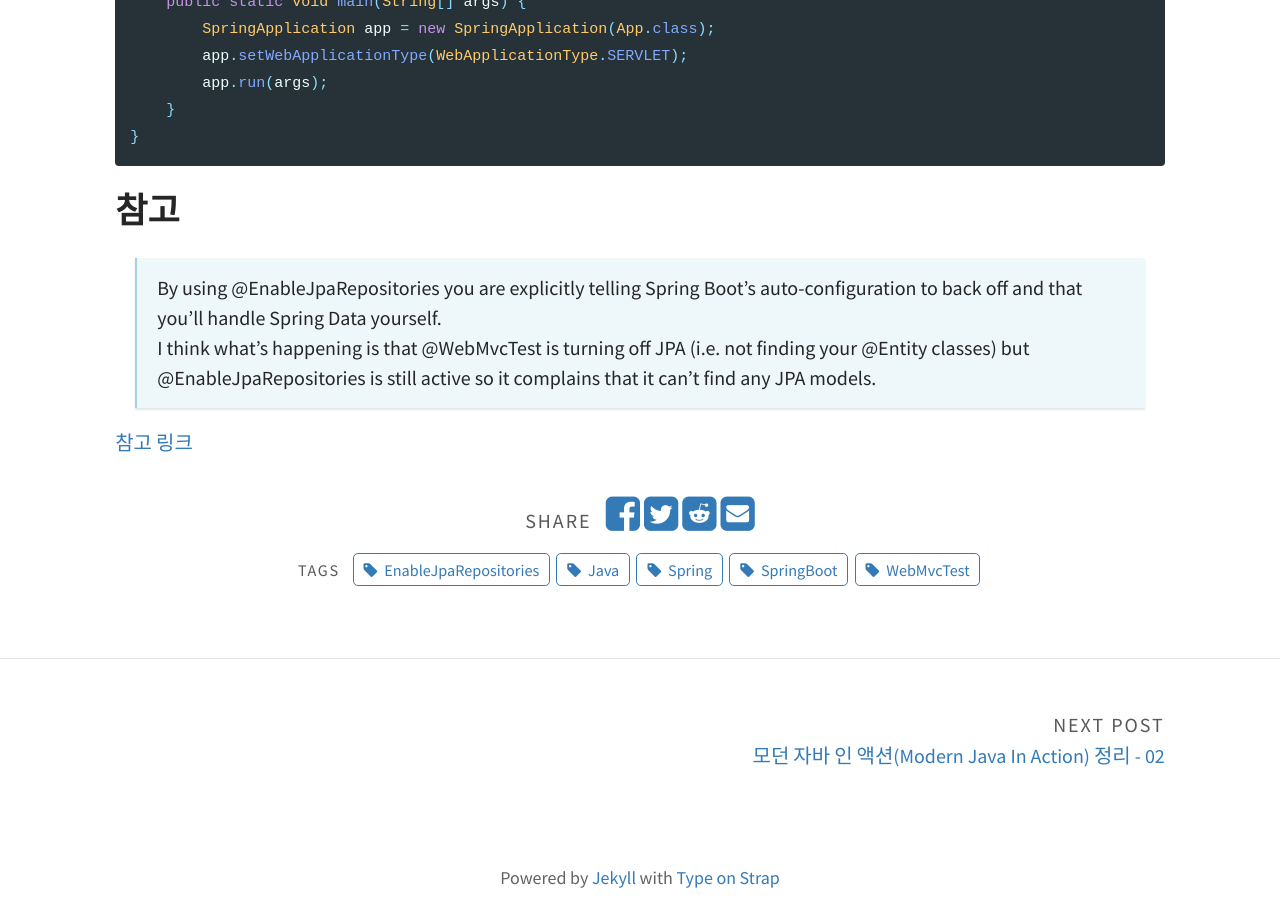
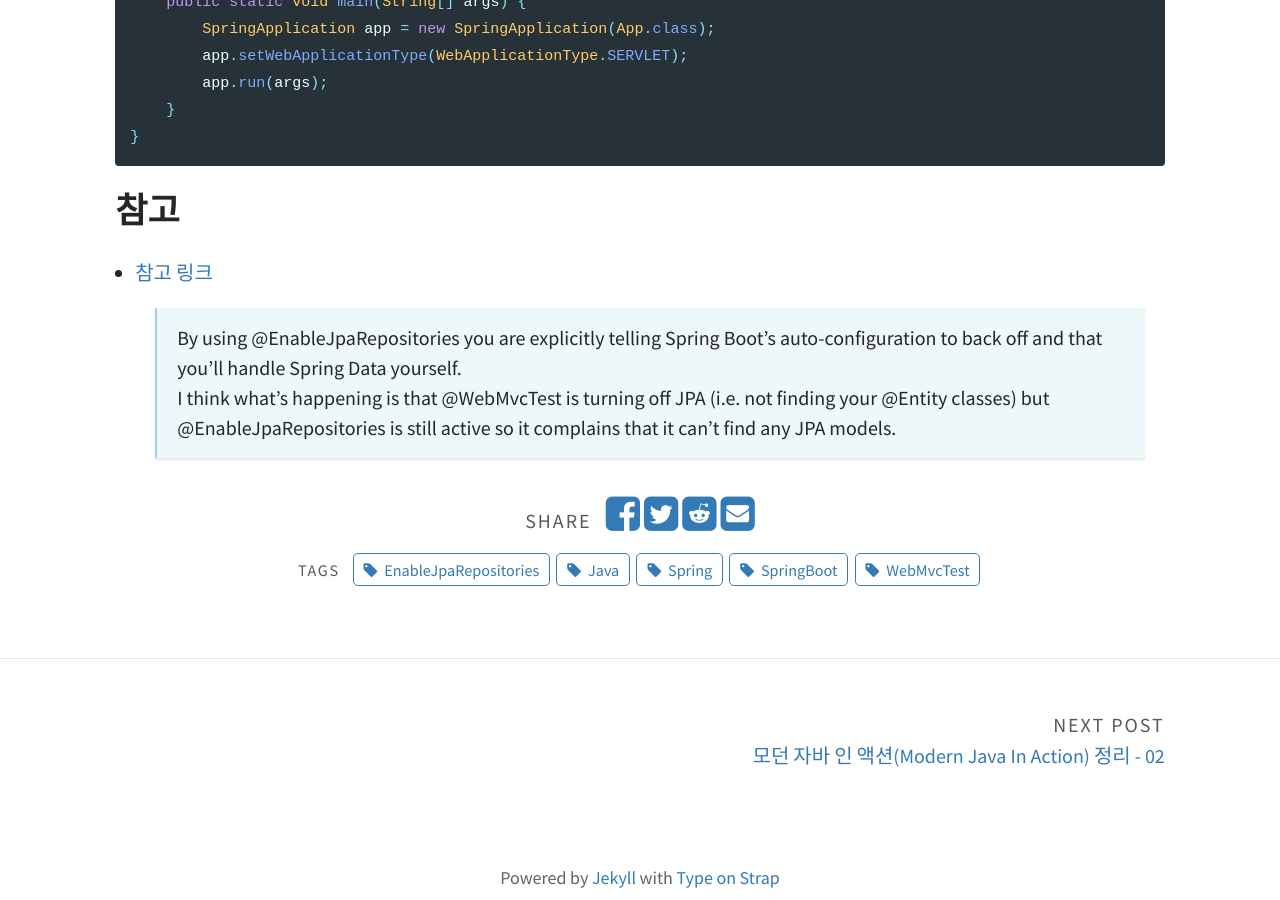
Before and after one commit to swampwar/swampwar.github.io, a Jekyll site: the page built from _posts/2020/2020-02-12-WebMvcTest와 EnableJpaRepositories 사용시 오류해결.md, in a window 1280 px wide and 900 px high, scrolled down 1083 px. Built offline with Jekyll 4.4.1, drawn with Linux system fonts in a browser that asks for light colours.

Commit message:
트러블슈팅 포스팅!

````diff
--- a/_posts/2020/2020-02-12-WebMvcTest와 EnableJpaRepositories 사용시 오류해결.md
+++ b/_posts/2020/2020-02-12-WebMvcTest와 EnableJpaRepositories 사용시 오류해결.md
@@ -31,7 +31,6 @@ public class App {
 ```
 
 ## 참고
-> By using @EnableJpaRepositories you are explicitly telling Spring Boot's auto-configuration to back off and that you'll handle Spring Data yourself.
-  I think what's happening is that @WebMvcTest is turning off JPA (i.e. not finding your @Entity classes) but @EnableJpaRepositories is still active so it complains that it can't find any JPA models.
-
-[참고 링크](https://github.com/spring-projects/spring-boot/issues/6844)
+- [참고 링크](https://github.com/spring-projects/spring-boot/issues/6844)
+  > By using @EnableJpaRepositories you are explicitly telling Spring Boot's auto-configuration to back off and that you'll handle Spring Data yourself.
+    I think what's happening is that @WebMvcTest is turning off JPA (i.e. not finding your @Entity classes) but @EnableJpaRepositories is still active so it complains that it can't find any JPA models.
````
